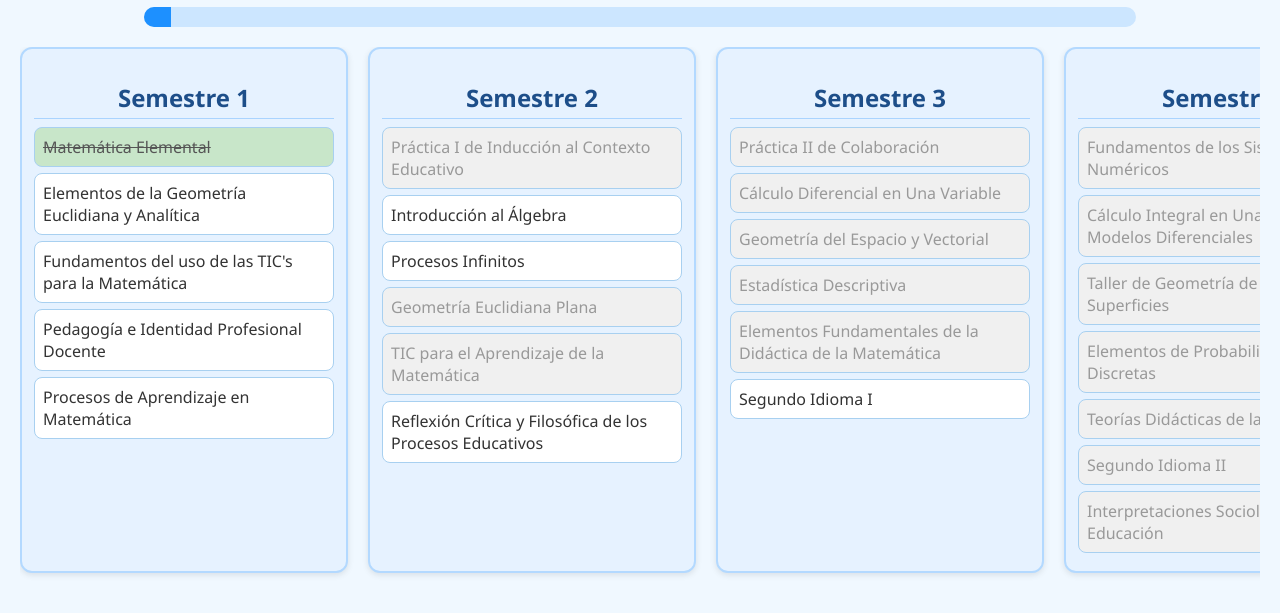
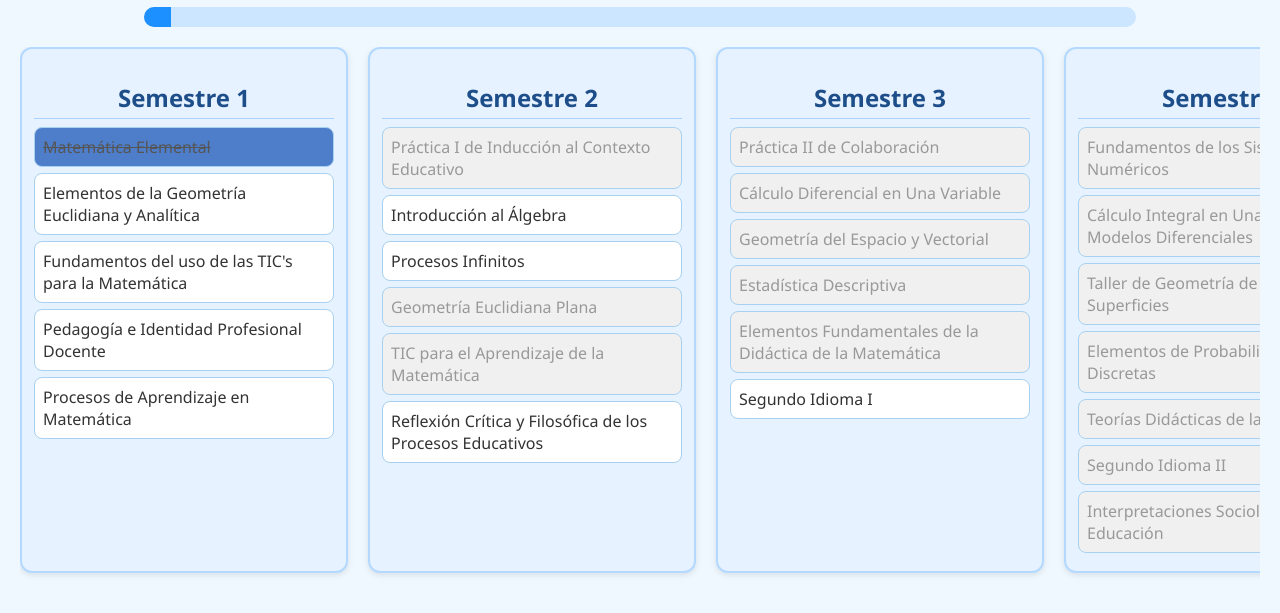
Before and after one commit to AlanizGutierrez/Malla-Ped.-Matem-tica, a plain HTML site: page index.html in a window 1280 px wide. Both pictures are taken after a click on the element "Matemática Elemental". Shown: the part 133-746 px from the top of the page. Drawn offline with Linux system fonts and the light colour scheme.

Commit message:
Update style.css

```diff
--- a/style.css
+++ b/style.css
@@ -56,7 +56,7 @@ h1 {
 }
 
 .ramo.cursado {
-  background-color: #c8e6c9;
+  background-color: #4E7ECA;
   text-decoration: line-through;
   color: #555;
 }
```
